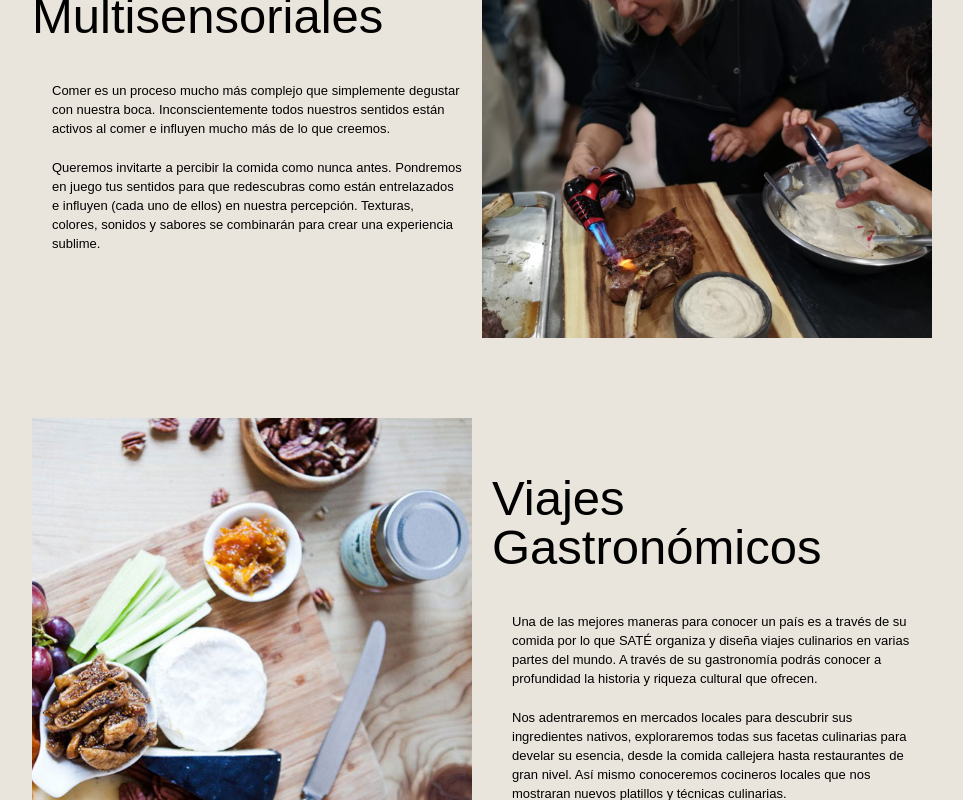
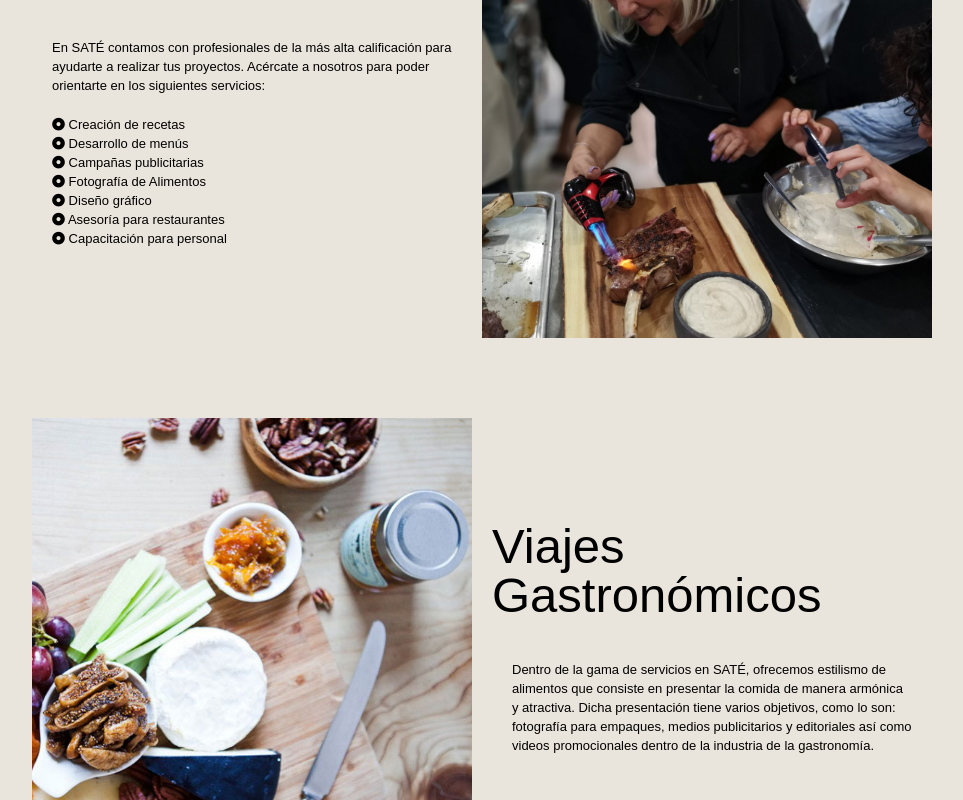
Before and after one commit to PabloPaps21/sate-frontend, a Vue app: page /design in a window 1280 px wide. Shown: the part 1140-1940 px from the top of the page, without its empty margins (158-1121 px from the left). Built offline with nearby package versions, Linux system fonts and the light colour scheme; a web font is replaced by a local one.

Commit message:
Change in content, Design

```diff
--- a/src/views/design.vue
+++ b/src/views/design.vue
@@ -24,21 +24,23 @@
       <div class="grid">
         <div class="texto-grid">
           <div class="texto-titulo-grid">
-            Experiencias Multisensoriales
+            Asesorias
           </div>
           <div class="descripcion-grid">
-            <p>Comer es un proceso mucho más complejo que
-              simplemente degustar con nuestra boca.
-              Inconscientemente todos nuestros sentidos
-              están activos al comer e influyen mucho
-              más de lo que creemos.</p>
-            <p style="margin-top:20px;">Queremos invitarte a percibir la comida
-              como nunca antes. Pondremos en juego
-              tus sentidos para que redescubras
-              como están entrelazados e influyen
-              (cada uno de ellos) en nuestra percepción.
-              Texturas, colores, sonidos y sabores se combinarán
-              para crear una experiencia sublime.</p>
+            <p>En SATÉ contamos con profesionales de la más alta calificación
+              para ayudarte a realizar tus proyectos. Acércate a nosotros para
+              poder orientarte en los siguientes servicios:</p>
+            <p style="margin-top:20px;">
+              <ul>
+                <li><i class="fas fa-dot-circle"></i>  Creación de recetas</li>
+                <li><i class="fas fa-dot-circle"></i> Desarrollo de menús</li>
+                <li><i class="fas fa-dot-circle"></i> Campañas publicitarias</li>
+                <li><i class="fas fa-dot-circle"></i> Fotografía de Alimentos</li>
+                <li><i class="fas fa-dot-circle"></i> Diseño gráfico</li>
+                <li><i class="fas fa-dot-circle"></i> Asesoría para restaurantes</li>
+                <li><i class="fas fa-dot-circle"></i> Capacitación para personal</li>
+              </ul>
+            </p>
           </div>
         </div>
         <div class="img-grid con-grid" style="background-image:url('/estilismo.jpg')"></div>
@@ -52,20 +54,13 @@
             Viajes Gastronómicos
           </div>
           <div class="descripcion-grid">
-            <p>Una de las mejores maneras para
-              conocer un país es a través de su
-              comida por lo que SATÉ organiza y
-              diseña viajes culinarios en varias
-              partes del mundo. A través de su
-              gastronomía podrás conocer a profundidad
-              la historia y riqueza cultural que ofrecen.</p>
-              <p style="margin-top:20px;">Nos adentraremos
-                en mercados locales para descubrir sus
-                ingredientes nativos, exploraremos todas
-                sus facetas culinarias para develar su esencia,
-                desde la comida callejera hasta restaurantes de
-                gran nivel. Así mismo conoceremos cocineros locales
-                que nos mostraran nuevos platillos y técnicas culinarias.</p>
+            <p>Dentro de la gama de servicios en SATÉ,
+              ofrecemos estilismo de alimentos que consiste
+              en presentar la comida de manera armónica y
+              atractiva. Dicha presentación tiene varios
+              objetivos, como lo son: fotografía para empaques,
+              medios publicitarios y editoriales así como videos
+              promocionales dentro de la industria de la gastronomía.</p>
           </div>
         </div>
       </div>
```
